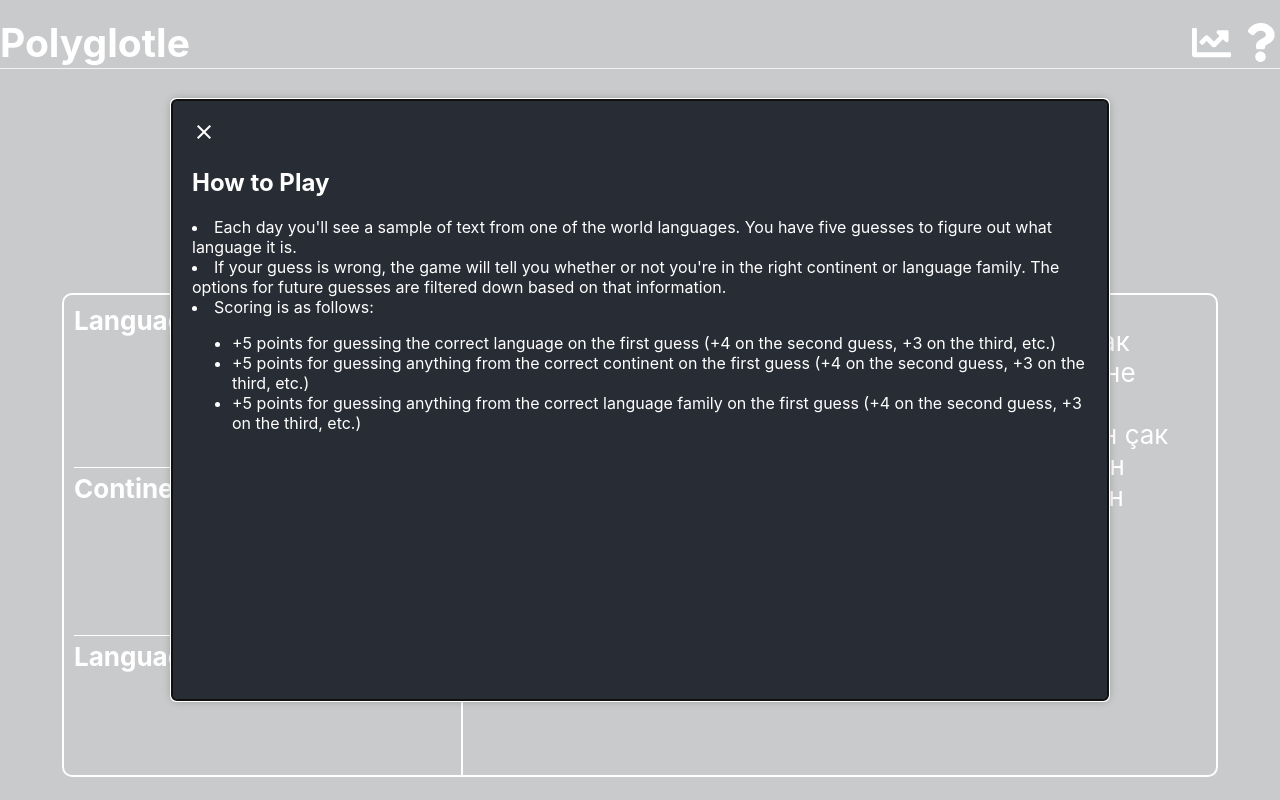
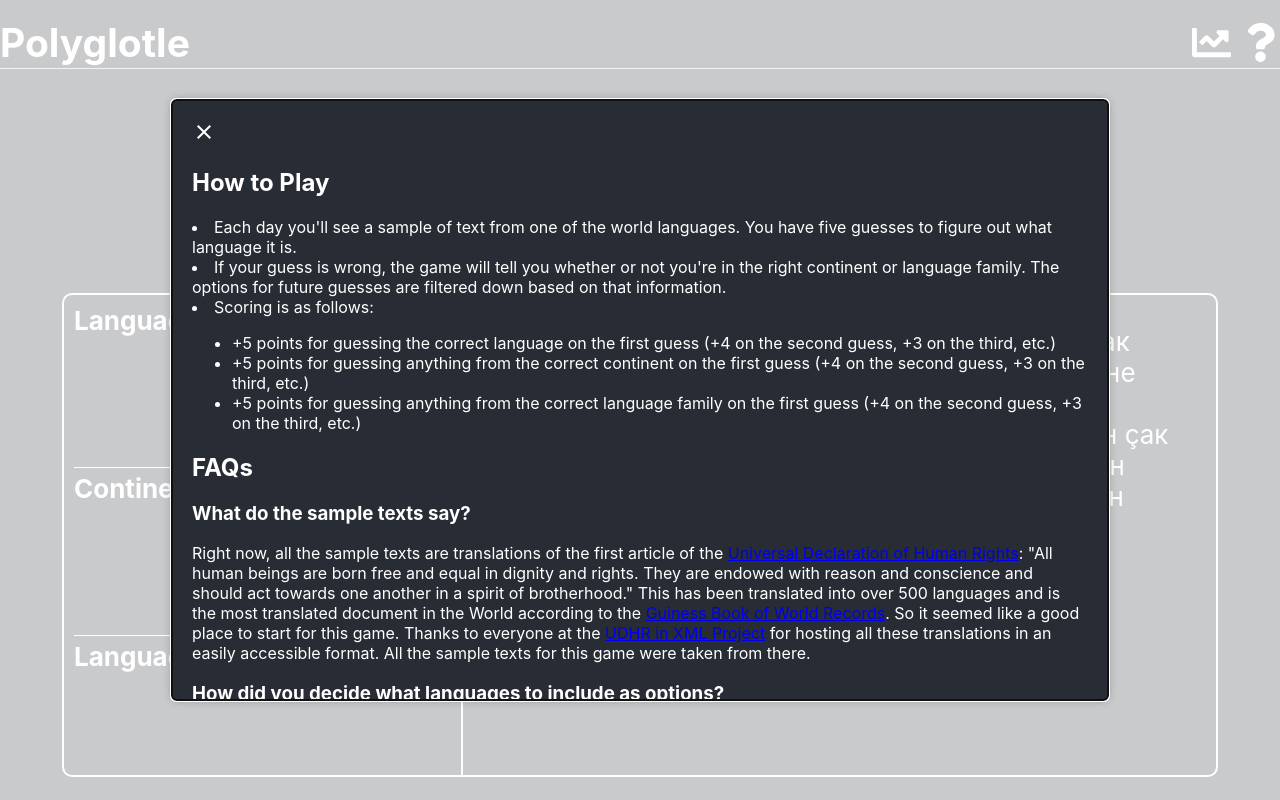
Before and after one commit to kanderson91/polyglotle, a React (Create React App) app: page / in a window 1280 px wide. Both pictures are taken after a click on the icon 1260 px from the left and 42 px from the top of the page. Built offline with nearby package versions, Linux system fonts and the light colour scheme.

Commit message:
changed homepage

```diff
--- a/package.json
+++ b/package.json
@@ -1,7 +1,7 @@
 {
   "name": "polyglotle",
   "version": "0.1.0",
-  "homepage": "https://kanderson91.github.io/polyglotle/",
+  "homepage": "https://www.polyglottle.com",
   "private": true,
   "dependencies": {
     "@emotion/react": "^11.11.3",
@@ -17,6 +17,7 @@
     "@types/react-dom": "^18.2.18",
     "chart.js": "^4.4.1",
     "date-fns": "^3.3.1",
+    "dig": "^0.0.6",
     "fontawesome": "^5.6.3",
     "js-cookie": "^3.0.5",
     "papaparse": "^5.4.1",
--- a/src/AboutModal.tsx
+++ b/src/AboutModal.tsx
@@ -16,7 +16,8 @@ function AboutModal() {
                 Scoring is as follows:
                 <ul>
                     <li>+5 points for guessing the correct language on the
-                        first guess (+4 on the second guess, +3 on the third, etc.)</li>
+                        first guess (+4 on the second guess, +3 on the third, etc.)
+                    </li>
                     <li>
                         +5 points for guessing anything from the correct continent on the
                         first guess (+4 on the second guess, +3 on the third, etc.)
@@ -27,6 +28,20 @@ function AboutModal() {
                     </li>
                 </ul>
             </li>
+            <h2>FAQs</h2>
+                <h3>What do the sample texts say?</h3>
+                <p>Right now, all the sample texts are translations of the first article of the <a href={"https://www.ohchr.org/en/human-rights/universal-declaration/universal-declaration-human-rights/about-universal-declaration-human-rights-translation-project"} target={"_blank"}>Universal Declaration of Human Rights</a>: "All human beings are born free and equal in dignity and rights. They are endowed with reason and conscience and should act towards one another in a spirit of brotherhood."
+                This has been translated into over 500 languages and is the most translated document in the World according to the <a href={"https://www.guinnessworldrecords.com/world-records/most-translated-document"} target={"_blank"}>Guiness Book of World Records</a>. So it seemed like a good place to start for this game. Thanks to everyone at the <a href={"http://efele.net/udhr/"} target={"_blank"}>UDHR in XML Project</a> for hosting all these translations in an easily accessible format. All the sample texts for this game were taken from there.</p>
+                <h3>How did you decide what languages to include as options?</h3>
+                <p>
+                    I tried to strike a balance between representing languages from around the world and not making the game too hard. So I included languages based on these criteria (out of the 500+ languages that I have sample texts for):
+                </p>
+                <ul>
+                    <li>Any language with more than one milllion speakers is included.</li>
+                    <li>If a language family doesn't have any languages with more than a million speakers, I included the most spoken language in that family. This let me keep a sampling of languages from North and South America that would otherwise have been excluded.</li>
+                </ul>
+            <h2>Contact</h2>
+                <p>Source code on <a href={"https://github.com/kanderson91/polyglotle"} target={"_blank"}>github</a></p>
         </div>
     );
 }
--- a/src/App.css
+++ b/src/App.css
@@ -197,3 +197,7 @@
   background: white;
   color: darkgray;
 }
+
+.a {
+  color: lightblue;
+}
--- a/src/App.tsx
+++ b/src/App.tsx
@@ -177,12 +177,6 @@ function App() {
     return newValidLangIndexes;
   }
 
-  languages.forEach(language => {
-    if (!language['continent']) {
-      console.log(language);
-    }
-  })
-
   return (
       <div className="App">
         <header className="App-header">
```
Also changed, not shown: 1 other file (tests, documents, lock files or other folders).
